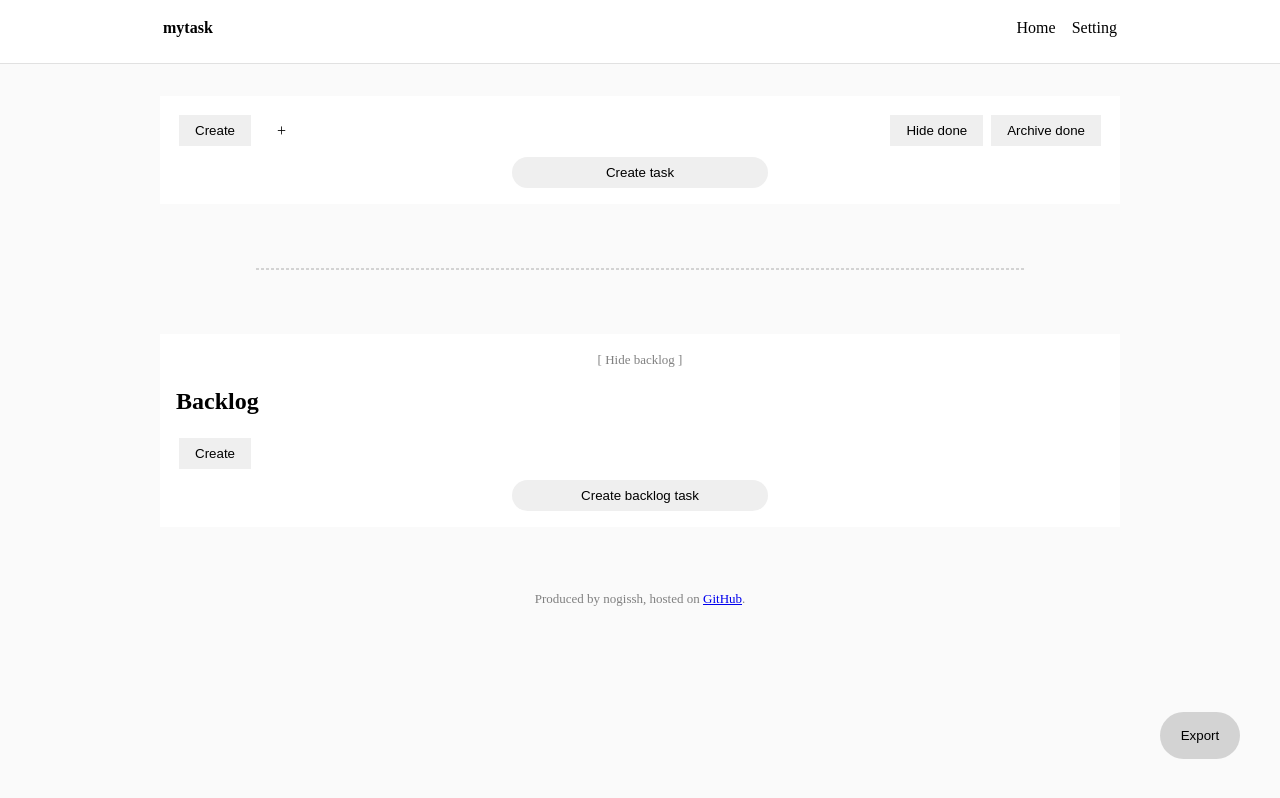
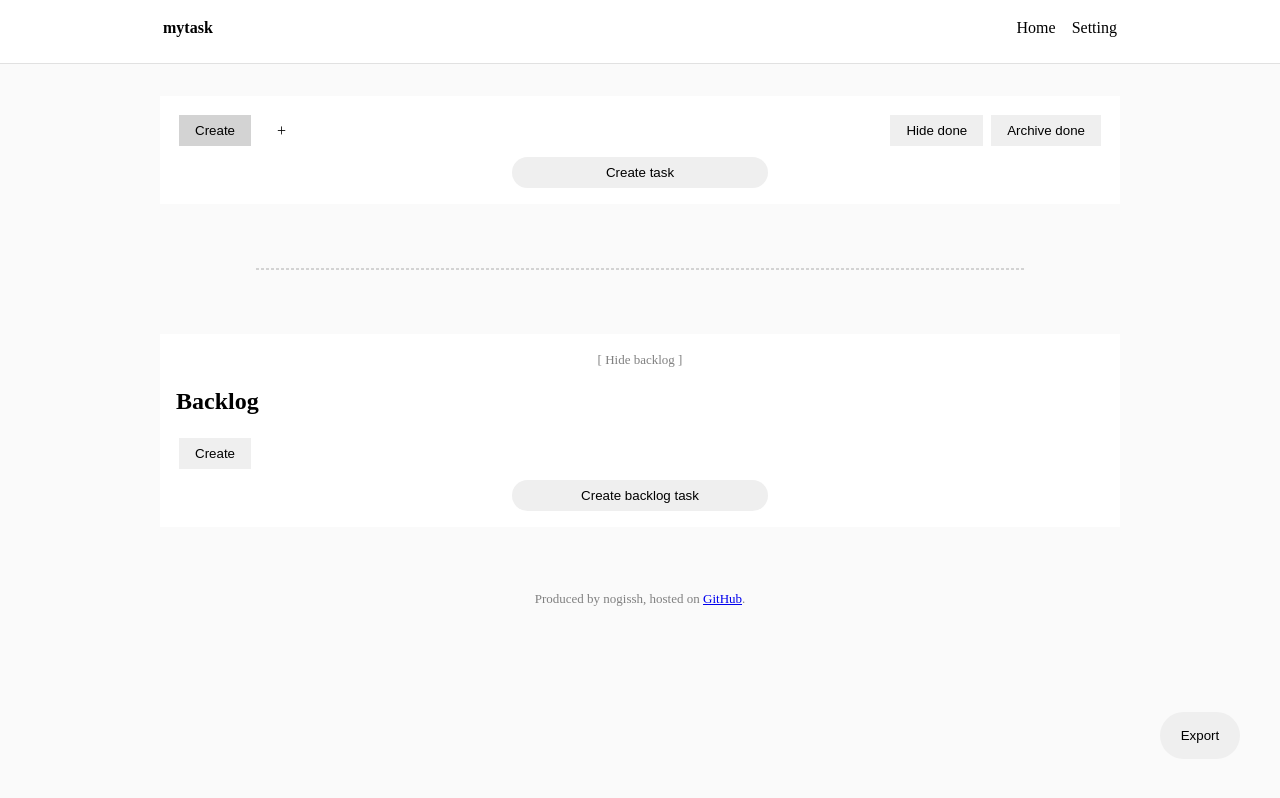
Before and after one commit to nogissh/mytask, a Vue app: page / in a window 1280 px wide. In both pictures the pointer is over the button 215 px from the left and 130 px from the top of the page. Built offline with nearby package versions, Linux system fonts and the light colour scheme.

Commit message:
add ボタンのホバーにデフォルトで変色

```diff
--- a/src/App.vue
+++ b/src/App.vue
@@ -104,6 +104,10 @@ span.tagfilterused {
 
 span.tagfilterused:hover {
   cursor: pointer;
+}
+
+button:hover {
+  background-color: lightgray;
 }
 
 button.std {
--- a/src/components/FloatingSideMenu.vue
+++ b/src/components/FloatingSideMenu.vue
@@ -38,12 +38,6 @@ button.floating-side-menu__button {
   width: 80px;
   margin-top: 8px;
   padding: 16px;
-  background-color: lightgray;
   border-radius: 32px;
 }
-
-button.floating-side-menu__button:hover {
-  background-color: gray;
-  color: white;
-}
 </style>
```
